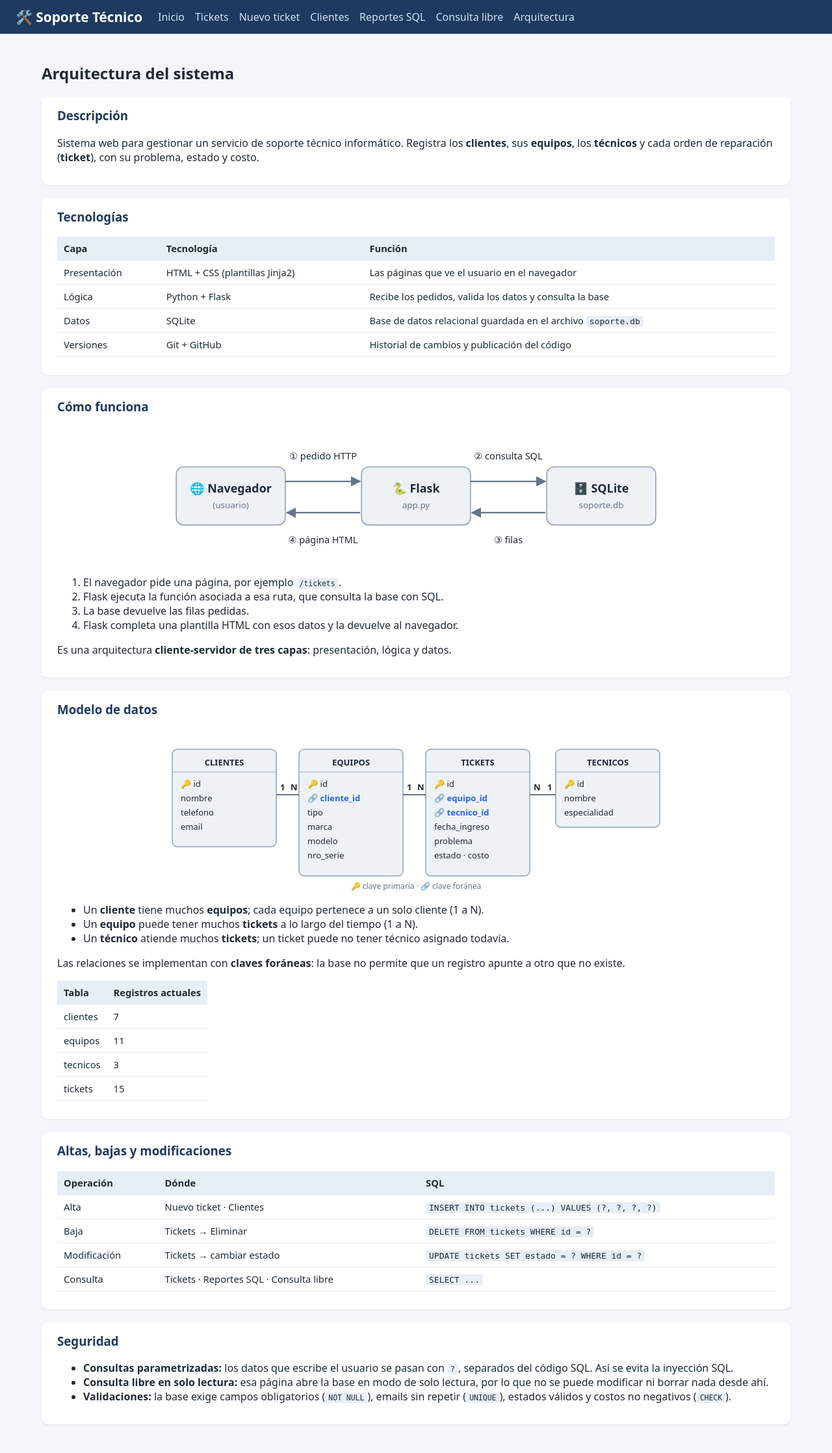
After one commit to AdrianEfe/soporte-tickets, a Flask app: page /arquitectura in a window 1280 px wide. The commit adds this page. Shown: the whole page at 65% size. Run offline with Flask 3, Linux system fonts and the light colour scheme; data comes from the database, SQL or seed files in the repository.

Commit message:
Agregar página de arquitectura

```diff
--- a/app.py
+++ b/app.py
@@ -190,6 +190,18 @@ def reportes():
     return render_template("reportes.html", reportes=resultados)
 
 
+@app.route("/arquitectura")
+def arquitectura():
+    """Documentación del sistema: stack, arquitectura y modelo de datos."""
+    db = get_db()
+    # Los nombres de tabla son fijos (no vienen del usuario), por eso se
+    # pueden armar en el texto de la consulta sin riesgo de inyección SQL.
+    conteos = {}
+    for tabla in ["clientes", "equipos", "tecnicos", "tickets"]:
+        conteos[tabla] = db.execute(f"SELECT COUNT(*) FROM {tabla}").fetchone()[0]
+    return render_template("arquitectura.html", conteos=conteos)
+
+
 @app.route("/consulta", methods=["GET", "POST"])
 def consulta():
     """Permite escribir un SELECT libre. La conexión es de SOLO LECTURA,
--- a/static/style.css
+++ b/static/style.css
@@ -96,3 +96,22 @@ pre, textarea.sql {
 textarea.sql { width: 100%; display: block; margin-bottom: 10px; }
 
 .nowrap { white-space: nowrap; }
+
+/* Página de arquitectura */
+.doc {
+    background: white;
+    border-radius: 10px;
+    padding: 16px 24px;
+    margin-bottom: 20px;
+    box-shadow: 0 1px 3px rgba(0, 0, 0, 0.08);
+}
+.doc h3 { margin-top: 0; color: #1e3a5f; }
+.doc table { margin: 12px 0; }
+.doc table.angosta { width: auto; }
+.doc code { background: #e8eef6; padding: 1px 5px; border-radius: 4px; font-size: 0.88em; }
+svg.diagrama { width: 100%; max-width: 760px; height: auto; display: block; margin: 12px auto; }
+svg.diagrama text { fill: #1f2937; font-family: system-ui, "Segoe UI", sans-serif; }
+svg.diagrama .sub { fill: #64748b; font-size: 12px; }
+svg.diagrama .fk { fill: #2563eb; font-weight: 700; }
+svg.diagrama .caja { fill: #eef2f7; stroke: #94a3b8; stroke-width: 1.5; }
+svg.diagrama .linea { stroke: #64748b; stroke-width: 2; fill: none; }
--- /dev/null
+++ b/templates/arquitectura.html
@@ -0,0 +1,131 @@
+{% extends "base.html" %}
+{% block titulo %}Arquitectura{% endblock %}
+{% block contenido %}
+<h2>Arquitectura del sistema</h2>
+
+<section class="doc">
+    <h3>Descripción</h3>
+    <p>Sistema web para gestionar un servicio de soporte técnico informático. Registra los
+    <b>clientes</b>, sus <b>equipos</b>, los <b>técnicos</b> y cada orden de reparación
+    (<b>ticket</b>), con su problema, estado y costo.</p>
+</section>
+
+<section class="doc">
+    <h3>Tecnologías</h3>
+    <table>
+        <thead><tr><th>Capa</th><th>Tecnología</th><th>Función</th></tr></thead>
+        <tbody>
+            <tr><td>Presentación</td><td>HTML + CSS (plantillas Jinja2)</td><td>Las páginas que ve el usuario en el navegador</td></tr>
+            <tr><td>Lógica</td><td>Python + Flask</td><td>Recibe los pedidos, valida los datos y consulta la base</td></tr>
+            <tr><td>Datos</td><td>SQLite</td><td>Base de datos relacional guardada en el archivo <code>soporte.db</code></td></tr>
+            <tr><td>Versiones</td><td>Git + GitHub</td><td>Historial de cambios y publicación del código</td></tr>
+        </tbody>
+    </table>
+</section>
+
+<section class="doc">
+    <h3>Cómo funciona</h3>
+    <svg class="diagrama" viewBox="0 0 680 190" role="img" aria-label="Navegador, Flask y SQLite">
+        <defs><marker id="flecha" viewBox="0 0 10 10" refX="9" refY="5" markerWidth="7" markerHeight="7" orient="auto"><path d="M0,0 L10,5 L0,10 z" fill="#64748b"/></marker></defs>
+        <rect class="caja" x="10" y="55" width="150" height="80" rx="10"/>
+        <text x="85" y="90" text-anchor="middle" font-weight="700">🌐 Navegador</text>
+        <text x="85" y="112" text-anchor="middle" class="sub">(usuario)</text>
+        <rect class="caja" x="265" y="55" width="150" height="80" rx="10"/>
+        <text x="340" y="90" text-anchor="middle" font-weight="700">🐍 Flask</text>
+        <text x="340" y="112" text-anchor="middle" class="sub">app.py</text>
+        <rect class="caja" x="520" y="55" width="150" height="80" rx="10"/>
+        <text x="595" y="90" text-anchor="middle" font-weight="700">🗄️ SQLite</text>
+        <text x="595" y="112" text-anchor="middle" class="sub">soporte.db</text>
+        <line class="linea" x1="160" y1="75" x2="263" y2="75" marker-end="url(#flecha)"/>
+        <text x="212" y="45" text-anchor="middle" font-size="13">① pedido HTTP</text>
+        <line class="linea" x1="415" y1="75" x2="518" y2="75" marker-end="url(#flecha)"/>
+        <text x="467" y="45" text-anchor="middle" font-size="13">② consulta SQL</text>
+        <line class="linea" x1="518" y1="118" x2="417" y2="118" marker-end="url(#flecha)"/>
+        <text x="467" y="160" text-anchor="middle" font-size="13">③ filas</text>
+        <line class="linea" x1="263" y1="118" x2="162" y2="118" marker-end="url(#flecha)"/>
+        <text x="212" y="160" text-anchor="middle" font-size="13">④ página HTML</text>
+    </svg>
+    <ol>
+        <li>El navegador pide una página, por ejemplo <code>/tickets</code>.</li>
+        <li>Flask ejecuta la función asociada a esa ruta, que consulta la base con SQL.</li>
+        <li>La base devuelve las filas pedidas.</li>
+        <li>Flask completa una plantilla HTML con esos datos y la devuelve al navegador.</li>
+    </ol>
+    <p>Es una arquitectura <b>cliente-servidor de tres capas</b>: presentación, lógica y datos.</p>
+</section>
+
+<section class="doc">
+    <h3>Modelo de datos</h3>
+    <svg class="diagrama" viewBox="0 0 760 250" role="img" aria-label="Modelo entidad relación">
+        <g font-size="13">
+            <rect class="caja" x="5" y="30" width="160" height="150" rx="8"/>
+            <text x="85" y="55" text-anchor="middle" font-weight="700">CLIENTES</text>
+            <line x1="5" y1="65" x2="165" y2="65" stroke="#94a3b8"/>
+            <text x="18" y="88">🔑 id</text><text x="18" y="110">nombre</text><text x="18" y="132">telefono</text><text x="18" y="154">email</text>
+
+            <rect class="caja" x="200" y="30" width="160" height="195" rx="8"/>
+            <text x="280" y="55" text-anchor="middle" font-weight="700">EQUIPOS</text>
+            <line x1="200" y1="65" x2="360" y2="65" stroke="#94a3b8"/>
+            <text x="213" y="88">🔑 id</text><text x="213" y="110" class="fk">🔗 cliente_id</text>
+            <text x="213" y="132">tipo</text><text x="213" y="154">marca</text><text x="213" y="176">modelo</text><text x="213" y="198">nro_serie</text>
+
+            <rect class="caja" x="395" y="30" width="160" height="195" rx="8"/>
+            <text x="475" y="55" text-anchor="middle" font-weight="700">TICKETS</text>
+            <line x1="395" y1="65" x2="555" y2="65" stroke="#94a3b8"/>
+            <text x="408" y="88">🔑 id</text><text x="408" y="110" class="fk">🔗 equipo_id</text>
+            <text x="408" y="132" class="fk">🔗 tecnico_id</text>
+            <text x="408" y="154">fecha_ingreso</text><text x="408" y="176">problema</text><text x="408" y="198">estado · costo</text>
+
+            <rect class="caja" x="595" y="30" width="160" height="120" rx="8"/>
+            <text x="675" y="55" text-anchor="middle" font-weight="700">TECNICOS</text>
+            <line x1="595" y1="65" x2="755" y2="65" stroke="#94a3b8"/>
+            <text x="608" y="88">🔑 id</text><text x="608" y="110">nombre</text><text x="608" y="132">especialidad</text>
+
+            <line class="linea" x1="165" y1="100" x2="200" y2="100"/>
+            <text x="171" y="93" font-weight="700">1</text><text x="187" y="93" font-weight="700">N</text>
+            <line class="linea" x1="360" y1="100" x2="395" y2="100"/>
+            <text x="366" y="93" font-weight="700">1</text><text x="382" y="93" font-weight="700">N</text>
+            <line class="linea" x1="555" y1="100" x2="595" y2="100"/>
+            <text x="561" y="93" font-weight="700">N</text><text x="582" y="93" font-weight="700">1</text>
+        </g>
+        <text x="380" y="245" text-anchor="middle" class="sub">🔑 clave primaria · 🔗 clave foránea</text>
+    </svg>
+    <ul>
+        <li>Un <b>cliente</b> tiene muchos <b>equipos</b>; cada equipo pertenece a un solo cliente (1 a N).</li>
+        <li>Un <b>equipo</b> puede tener muchos <b>tickets</b> a lo largo del tiempo (1 a N).</li>
+        <li>Un <b>técnico</b> atiende muchos <b>tickets</b>; un ticket puede no tener técnico asignado todavía.</li>
+    </ul>
+    <p>Las relaciones se implementan con <b>claves foráneas</b>: la base no permite que un registro apunte a otro que no existe.</p>
+
+    <table class="angosta">
+        <thead><tr><th>Tabla</th><th>Registros actuales</th></tr></thead>
+        <tbody>
+        {% for tabla, cantidad in conteos.items() %}
+            <tr><td>{{ tabla }}</td><td>{{ cantidad }}</td></tr>
+        {% endfor %}
+        </tbody>
+    </table>
+</section>
+
+<section class="doc">
+    <h3>Altas, bajas y modificaciones</h3>
+    <table>
+        <thead><tr><th>Operación</th><th>Dónde</th><th>SQL</th></tr></thead>
+        <tbody>
+            <tr><td>Alta</td><td>Nuevo ticket · Clientes</td><td><code>INSERT INTO tickets (...) VALUES (?, ?, ?, ?)</code></td></tr>
+            <tr><td>Baja</td><td>Tickets → Eliminar</td><td><code>DELETE FROM tickets WHERE id = ?</code></td></tr>
+            <tr><td>Modificación</td><td>Tickets → cambiar estado</td><td><code>UPDATE tickets SET estado = ? WHERE id = ?</code></td></tr>
+            <tr><td>Consulta</td><td>Tickets · Reportes SQL · Consulta libre</td><td><code>SELECT ...</code></td></tr>
+        </tbody>
+    </table>
+</section>
+
+<section class="doc">
+    <h3>Seguridad</h3>
+    <ul>
+        <li><b>Consultas parametrizadas:</b> los datos que escribe el usuario se pasan con <code>?</code>, separados del código SQL. Así se evita la inyección SQL.</li>
+        <li><b>Consulta libre en solo lectura:</b> esa página abre la base en modo de solo lectura, por lo que no se puede modificar ni borrar nada desde ahí.</li>
+        <li><b>Validaciones:</b> la base exige campos obligatorios (<code>NOT NULL</code>), emails sin repetir (<code>UNIQUE</code>), estados válidos y costos no negativos (<code>CHECK</code>).</li>
+    </ul>
+</section>
+{% endblock %}
--- a/templates/base.html
+++ b/templates/base.html
@@ -16,6 +16,7 @@
             <a href="{{ url_for('clientes') }}">Clientes</a>
             <a href="{{ url_for('reportes') }}">Reportes SQL</a>
             <a href="{{ url_for('consulta') }}">Consulta libre</a>
+            <a href="{{ url_for('arquitectura') }}">Arquitectura</a>
         </nav>
     </header>
 
```
Also changed, not shown: README.md.
